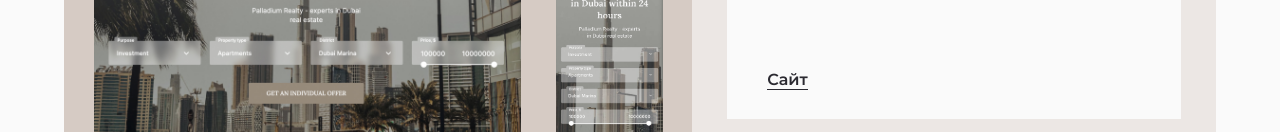
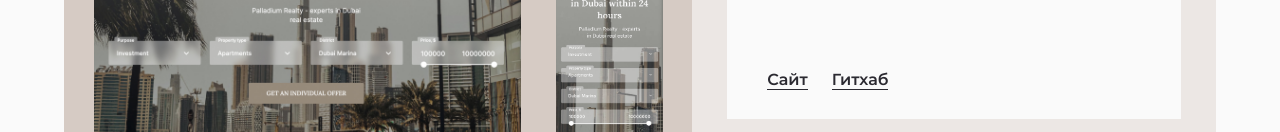
Before and after one commit to mrglk/portfolio, a React (Create React App) app: page / in a window 1280 px wide. Shown: the part 820-952 px from the top of the page. Built offline with nearby package versions, Linux system fonts and the light colour scheme.

Commit message:
Added repo to palladium

```diff
--- a/src/components/Portfolio/projects.js
+++ b/src/components/Portfolio/projects.js
@@ -5,7 +5,7 @@ export const projects = [
     imageDesktop: process.env.PUBLIC_URL + "/palladium_desktop.jpg",
     stack: "JS, HTML5, CSS3",
     website: "https://palladiumestate.ae/index.html",
-    // repo: "https://github.com/mrglk/recyclex",
+    repo: "https://github.com/mrglk/palladium-realty/tree/master",
     description: [
       "Адаптивная кроссбраузерная верстка по макету из Figma",
       "Анимации кнопок, появления текса, цифр",
```
